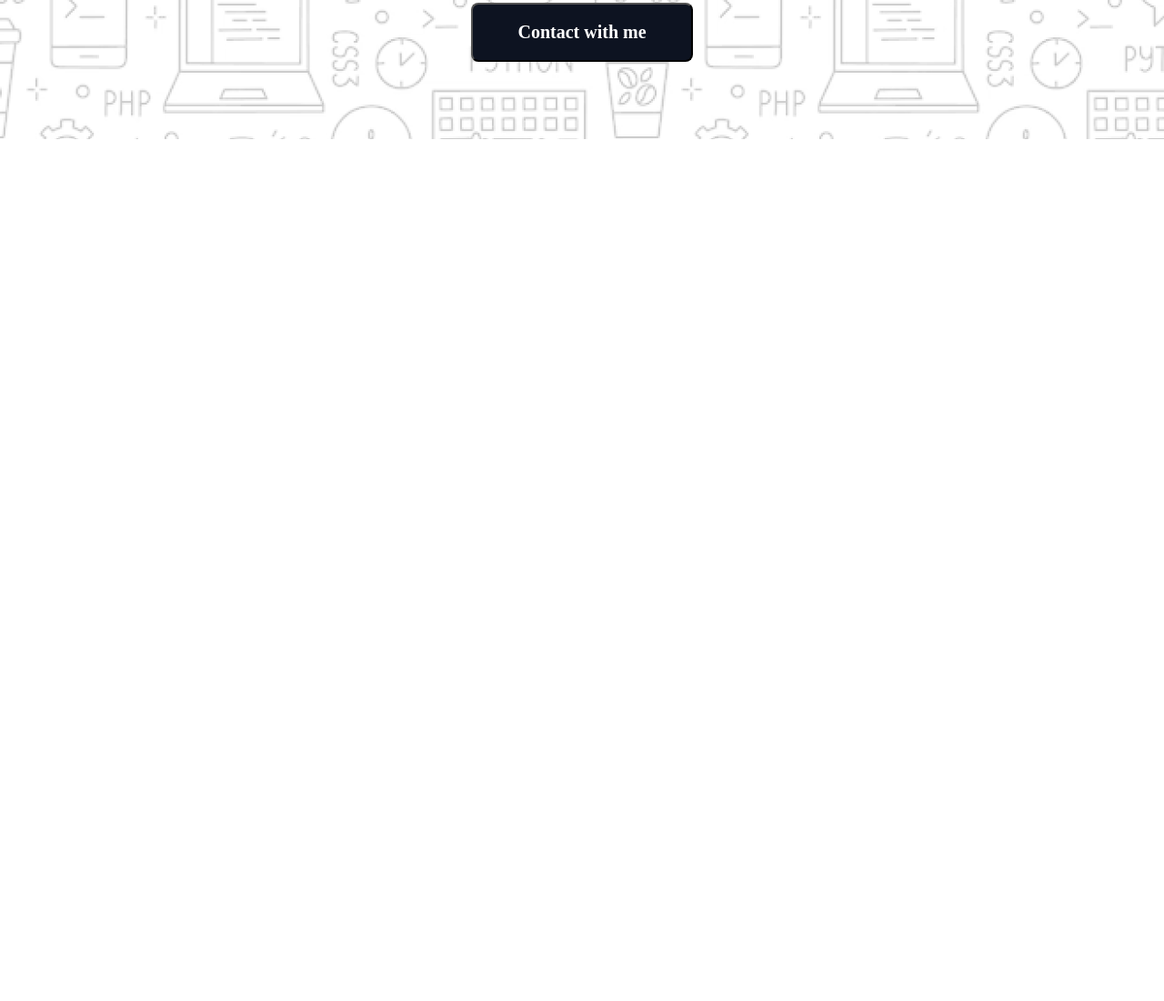
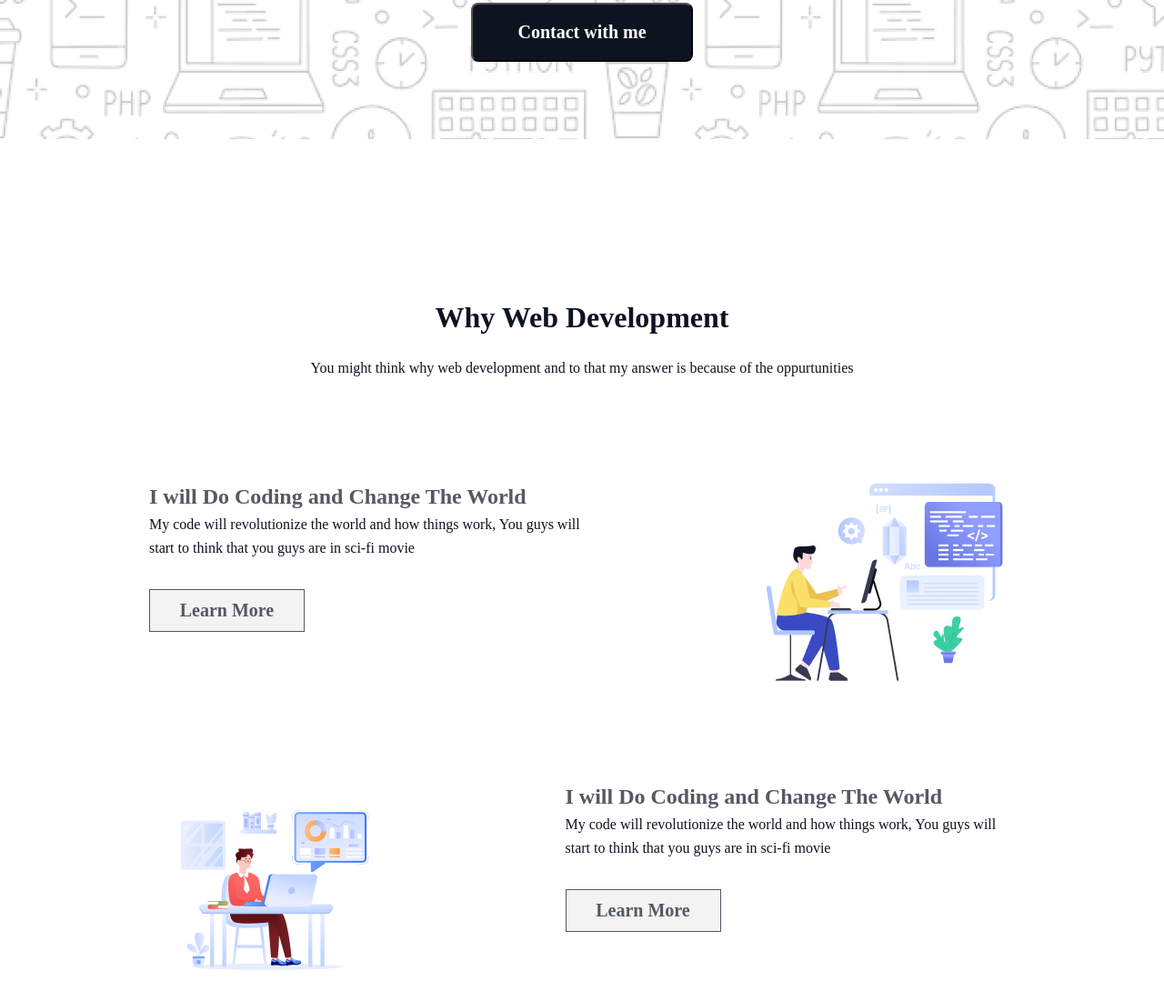
Before and after one commit to Evocious/Reset-Assignment-1, a plain HTML site: page index.html in a window 1280 px wide. Shown: the part 499-1600 px from the top of the page at 91% size. Before the commit the page ends 800 px from the top, so only its background shows below. Drawn offline with Linux system fonts and the light colour scheme; a web font is replaced by a local one.

Commit message:
Explanation Section Added

```diff
--- a/index.html
+++ b/index.html
@@ -16,6 +16,36 @@
       <p>My dream is to become a web developer and become financially independent. So I am trying my level best to Learn Web Developement</p>
       <button>Contact with me</button>
     </section>
+    <section class="web-dev">
+      <section class="explanation">
+        <h1>Why Web Development</h1>
+        <p class="exp-content">You might think why web development and to that my answer is because of the oppurtunities</p>
+      </section>
+      <section class="exp-sec-1">
+        <section class="exp-container">
+          <h1 class="exp-title">I will Do Coding and Change The World</h1>
+          <p class="exp-content">My code will revolutionize the world and how things work, You guys will start to think that you guys are in sci-fi movie</p>
+          <button class="exp-button">Learn More</button>
+        </section>
+        <img src="assets/Layer_1.png" alt="">
+      </section>
+      <section class="exp-sec-2">
+        <section class="exp-container">
+          <h1 class="exp-title">I will Do Coding and Change The World</h1>
+          <p class="exp-content">My code will revolutionize the world and how things work, You guys will start to think that you guys are in sci-fi movie</p>
+          <button class="exp-button">Learn More</button>
+        </section>
+        <img src="assets/Group 3.png" alt="">
+      </section>
+      <section class="exp-sec-3">
+        <section class="exp-container">
+          <h1 class="exp-title">I will Do Coding and Change The World</h1>
+          <p class="exp-content">My code will revolutionize the world and how things work, You guys will start to think that you guys are in sci-fi movie</p>
+          <button class="exp-button">Learn More</button>
+        </section>
+        <img src="assets/Group 4.png" alt="">
+      </section>
+    </section>
   </main>
   <footer></footer>
 </body>
--- a/styles/styles.css
+++ b/styles/styles.css
@@ -44,3 +44,74 @@
   font-weight: 600;
   margin-top: 10px;
 }
+
+/* Explanation Section Styles */
+
+.web-dev{
+  width: 946px;
+  height: 1233px;
+  margin: 154px auto;
+  display: flex;
+  flex-direction: column;
+  align-items: center;
+  gap: 90px;
+}
+
+.explanation h1{
+  color: rgb(13, 19, 33);
+  font-size: 32px;
+  font-weight: 800;
+  margin: 24px 0;
+  text-align: center;
+}
+
+.exp-title{
+  color: rgba(13, 19, 33, 0.7);
+  font-family: Azeret Mono;
+  font-size: 24px;
+  font-weight: 700;
+  line-height: 36px;
+}
+
+.exp-content{
+  color: rgb(13, 19, 33);
+  font-family: Azeret Mono;
+  font-size: 16px;
+  font-weight: 400;
+  line-height: 26px;
+}
+
+.explanation p {
+  text-align: center;
+  margin-bottom: 20px;
+}
+
+.exp-button{
+  margin: 32px 0px;
+  width: 171px;
+  height: 47px;
+  box-sizing: border-box;
+  border: 1px solid rgb(13, 19, 33);
+  opacity: 0.7;
+  color: rgb(13, 19, 33);
+  font-family: Azeret Mono;
+  font-size: 20px;
+  font-weight: 600;
+  text-align: center;
+}
+
+.exp-sec-1,.exp-sec-2,.exp-sec-3{
+  display: flex;
+  gap: 200px;
+}
+
+.exp-container{
+  width: 477px;
+  display: flex;
+  flex-direction: column;
+  flex-wrap: wrap;
+}
+
+.exp-sec-2{
+  flex-direction: row-reverse;
+}
```
